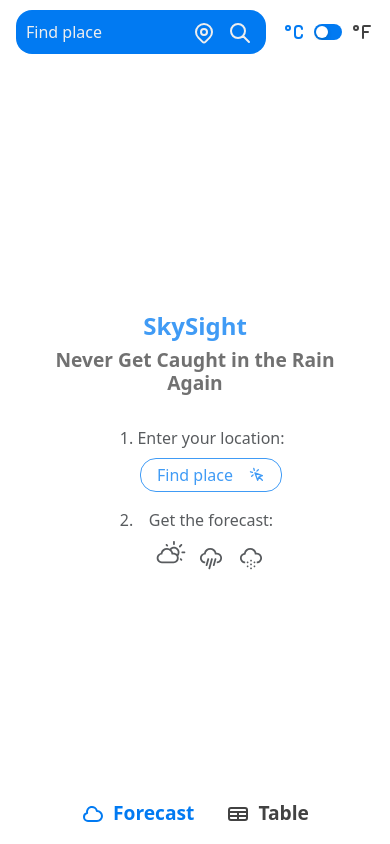
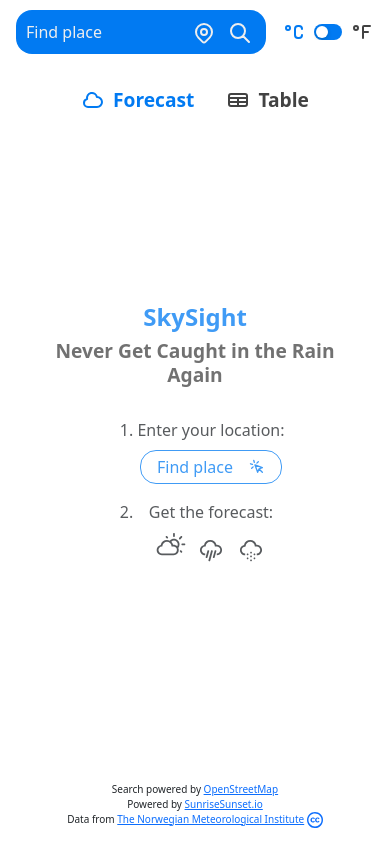
Before and after one commit to francmatyas/react-weather, a React (Create React App) app: page / in a window 390 px wide. Built offline with nearby package versions, Linux system fonts and the light colour scheme.

Commit message:
safari fix, responsive header fix

```diff
--- a/src/App.js
+++ b/src/App.js
@@ -2,11 +2,10 @@ import "./App.scss";
 import "bootstrap/dist/css/bootstrap.min.css";
 
 import { useState, useEffect } from "react";
-import { BrowserRouter as Router } from "react-router-dom";
+import { HashRouter as Router } from "react-router-dom";
 
 import Content from "./components/Content/Content";
 import Header from "./components/Header/Header";
-import Footer from "./components/Footer/Footer";
 import AppDesign from "./components/Design/AppDesign";
 
 import summerImg from "./assets/svgs/summer.svg";
@@ -35,8 +34,9 @@ function App() {
       fetch(
         `https://api.met.no/weatherapi/locationforecast/2.0/compact?lat=${location.lat}&lon=${location.lon}`,
         {
+          method: "GET",
           headers: {
-            "User-Agent": "demo-weather-app, github.com/francmatyas",
+            "Origin": "https://francmatyas.github.io",
           },
         }
       )
@@ -80,9 +80,7 @@ function App() {
               location.lon
             }&date=${date.split("T")[0]}`,
             {
-              headers: {
-                "User-Agent": "demo-weather-app, github.com/francmatyas",
-              },
+              method: "GET",
             }
           );
           const data = await response.json();
@@ -132,7 +130,6 @@ function App() {
           twilights={twilights}
         />
         <AppDesign image={image} />
-        <Footer />
       </div>
     </Router>
   );
--- a/src/App.scss
+++ b/src/App.scss
@@ -7,3 +7,9 @@
 
   overflow: hidden;
 }
+
+@media screen and (max-width: 767px) {
+  .App{
+    overflow-y: auto;
+  }
+}
--- a/src/components/Content/Content.js
+++ b/src/components/Content/Content.js
@@ -5,6 +5,7 @@ import { Routes, Route } from "react-router-dom";
 import CurrentWeather from "./CurrentWeather/CurrentWeather";
 import WeatherTable from "./WeatherTable/WeatherTable";
 import Tutorial from "./Tutorial/Tutorial";
+import Footer from "../Footer/Footer";
 
 import { Stack, Skeleton } from "@mui/material";
 
@@ -12,7 +13,12 @@ function Content(props) {
   const weather = props.weather;
 
   if (weather.length === 0) {
-    return <Tutorial />;
+    return (
+      <>
+        <Tutorial />
+        <Footer />
+      </>
+    );
   }
 
   if (props.loader || props.twilights.length === 0 || !props.location) {
@@ -32,6 +38,7 @@ function Content(props) {
             height={240}
           />
         </Stack>
+        <Footer />
       </div>
     );
   }
@@ -64,6 +71,7 @@ function Content(props) {
           />
         </Routes>
       </div>
+      <Footer />
     </div>
   );
 }
--- a/src/components/Footer/Footer.js
+++ b/src/components/Footer/Footer.js
@@ -1,22 +1,10 @@
 import "./Footer.scss";
 
 import { GrCreativeCommons } from "react-icons/gr";
-import { useMediaQuery } from "react-responsive";
-
-import Navbar from "../Header/Navbar/Navbar";
 
 function Footer() {
-  const isTablet = useMediaQuery(
-    { query: "(max-width: 1023px)" },
-  )
-  const isMobile = useMediaQuery({
-    query: "(max-width: 767px)",
-  });
-
   return (
     <footer id="footer">
-      {(isMobile || isTablet) && <Navbar />}
-
       <div id="footer__contribution">
         <span>
           Data from{" "}
--- a/src/components/Footer/Footer.scss
+++ b/src/components/Footer/Footer.scss
@@ -1,6 +1,5 @@
 #footer {
-  grid-row: footer-start / footer-end;
-  z-index: 3;
+  z-index: 2;
   padding: 8px;
 
   #footer__contribution {
@@ -13,45 +12,44 @@
 }
 
 @media screen and (min-width: 1024px) {
+  #footer {
+    position: absolute;
+    bottom: 0;
+    left: 0;
+    right: 0;
+  }
 }
 
 @media screen and (min-width: 768px) and (max-width: 1023px) {
-  /* #footer__contribution {
-    flex-direction: column;
-    gap: 0;
-
-    font-size: x-small;
-  } */
-
   #footer {
-    padding: 0;
+    position: absolute;
+    bottom: 0;
+    left: 0;
+    right: 0;
+    padding: 1rem;
 
     display: flex;
     justify-content: center;
 
-    padding: 2rem;
-
     #footer__contribution {
-      display: none;
+      font-size: x-small;
     }
   }
 }
 
 @media screen and (max-width: 767px) {
   #footer {
-    position: fixed;
-    bottom: 0;
-    left: 0;
-    right: 0;
-    padding: 0;
-
     display: flex;
     justify-content: center;
 
     padding: 1rem;
 
     #footer__contribution {
-      display: none;
+      display: flex;
+      flex-direction: column-reverse;
+
+      font-size: x-small;
+      gap: 0;
     }
   }
 }
--- a/src/components/Header/Header.js
+++ b/src/components/Header/Header.js
@@ -20,8 +20,7 @@ function Header(props) {
         />
         <UnitSwitch unit={props.unit} onUnitChange={props.onUnitChange} />
       </div>
-
-      {isDesktop && <Navbar />}
+      <Navbar />
     </div>
   );
 }
--- a/src/components/Header/Header.scss
+++ b/src/components/Header/Header.scss
@@ -2,7 +2,7 @@
   grid-row: header-start / header-end;
   z-index: 3;
   width: 100%;
-  height: 4rem;
+  height: min-content;
   padding: 10px 4rem;
 
   background-color: transparent;
@@ -28,20 +28,7 @@
   }
 }
 
-
-@media screen and (min-width: 1024px){
-
-}
-
 @media screen and (min-width: 768px) and (max-width: 1023px){
-  #header {
-    justify-content: center;
-    padding: 10px 2rem;
-  }
-
-}
-
-@media screen and (max-width: 767px){
   #header {
     justify-content: center;
     padding: 10px 1rem;
@@ -51,3 +38,16 @@
     }
   }
 }
+@media screen and (max-width: 767px){
+  #header {
+    justify-content: center;
+    padding: 10px 1rem;
+
+    display: flex;
+    flex-direction: column;
+
+    #header__container{
+      gap: 1rem;
+    }
+  }
+}
--- a/src/components/Header/Navbar/Navbar.scss
+++ b/src/components/Header/Navbar/Navbar.scss
@@ -3,6 +3,7 @@
 
     display: flex;
     flex-direction: row;
+    justify-content: center;
     gap: 2rem;
 
     .navbar__link {
```
